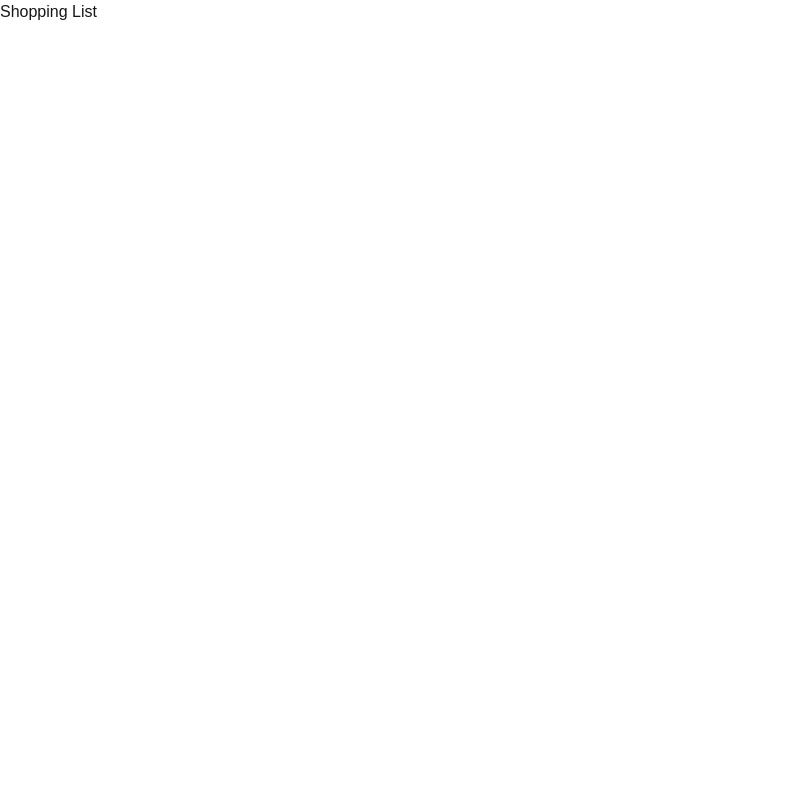
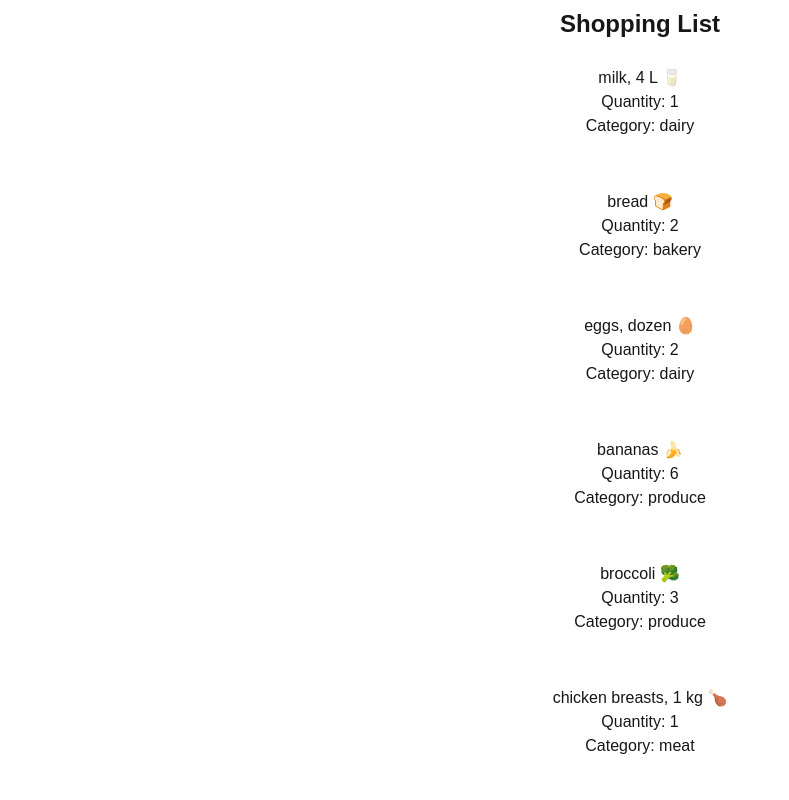
Before and after one commit to James-RD-Kyle/cprg306-assignments, a Next.js app: page /week-3 in a window 1280 px wide. Shown: the top 800 px of the page, without its empty margins (0-789 px from the left). Built offline with nearby package versions, Linux system fonts and the light colour scheme.

Commit message:
Styling Changes, got the functionality working correctly. Lab Complete!

```diff
--- a/app/layout.js
+++ b/app/layout.js
@@ -12,8 +12,8 @@ const geistMono = Geist_Mono({
 });
 
 export const metadata = {
-  title: "Create Next App",
-  description: "Generated by create next app",
+  title: "Shopping List",
+  description: "A simple shopping list application",
 };
 
 export default function RootLayout({ children }) {
--- a/app/week-3/item-list.js
+++ b/app/week-3/item-list.js
@@ -1,6 +1,6 @@
-//import Item from "./item";
+import Item from "./item";
 
-export function ItemList({ /*items*/ }) {
+export default function ItemList() {
 const item1 = {
   name: "milk, 4 L 🥛",
   quantity: 1,
@@ -72,4 +72,14 @@ const item12 = {
   category: "household",
 };
 const items = [item1, item2, item3, item4, item5, item6, item7, item8, item9, item10, item11, item12];
+return (
+    items.map((item, index) => (
+        <Item
+            key={index}
+            name={item.name}
+            quantity={item.quantity}
+            category={item.category}
+        />
+    ))
+)
 }
--- a/app/week-3/item.js
+++ b/app/week-3/item.js
@@ -1,7 +1,7 @@
 
-export function Item({ name, quantity, category }) {
+export default function Item({ name, quantity, category }) {
   return (
-    <div>
+    <div className="border-2 border-white rounded-lg p-4 m-2 w-full max-w-2xl text-center">
       <h2>{name}</h2>
       <p>Quantity: {quantity}</p>
       <p>Category: {category}</p>
--- a/app/week-3/page.js
+++ b/app/week-3/page.js
@@ -1,7 +1,12 @@
+import ItemList from './item-list';
+
 export default function Page() {
     return (
         <main>
-            <h1>Shopping List</h1>
+            <div className="grid place-items-center items-baseline-last flex-initial m-2">
+                <h1 className="text-2xl font-bold">Shopping List</h1>
+                <ItemList/>
+            </div>
         </main>
     )
 }
```
